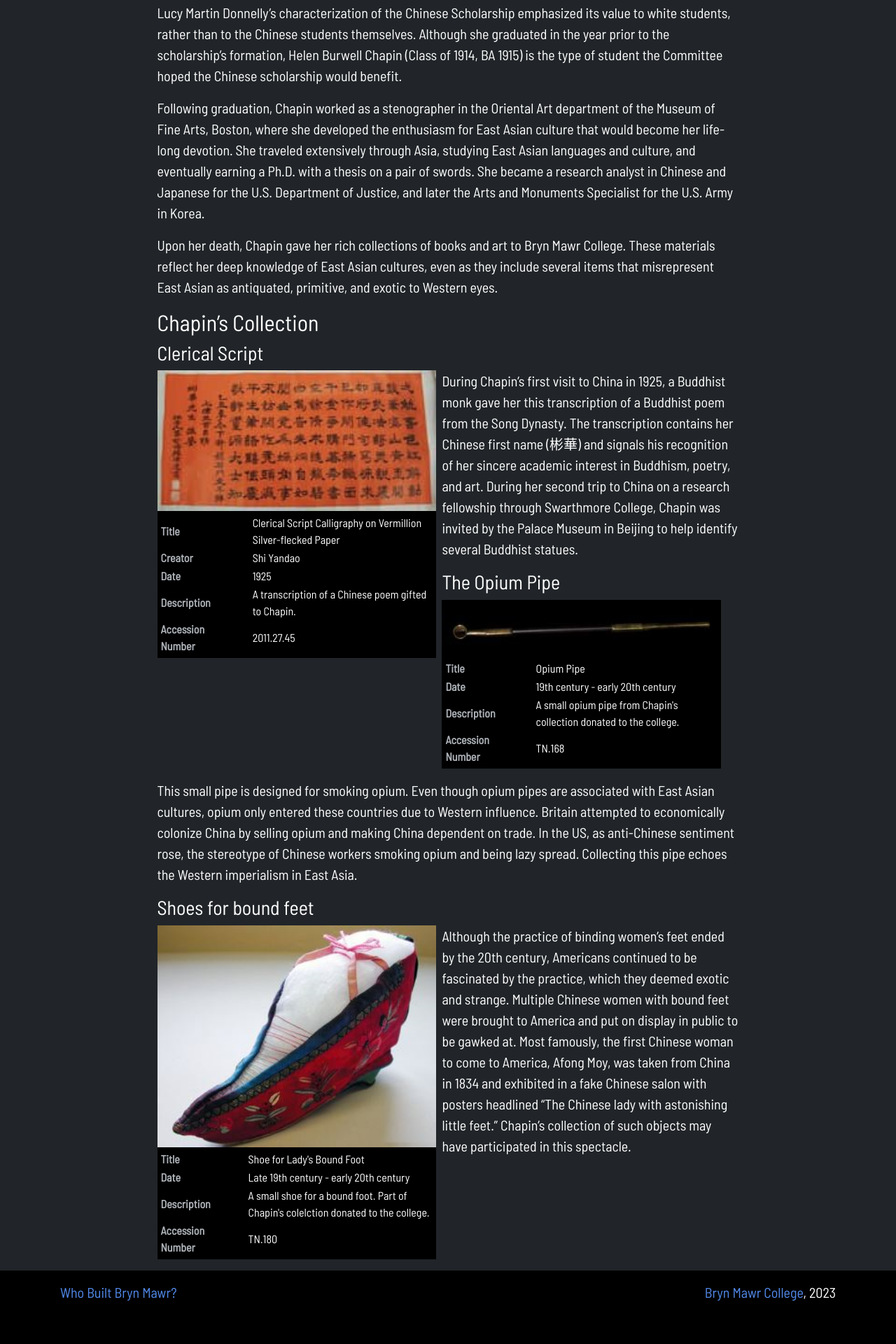
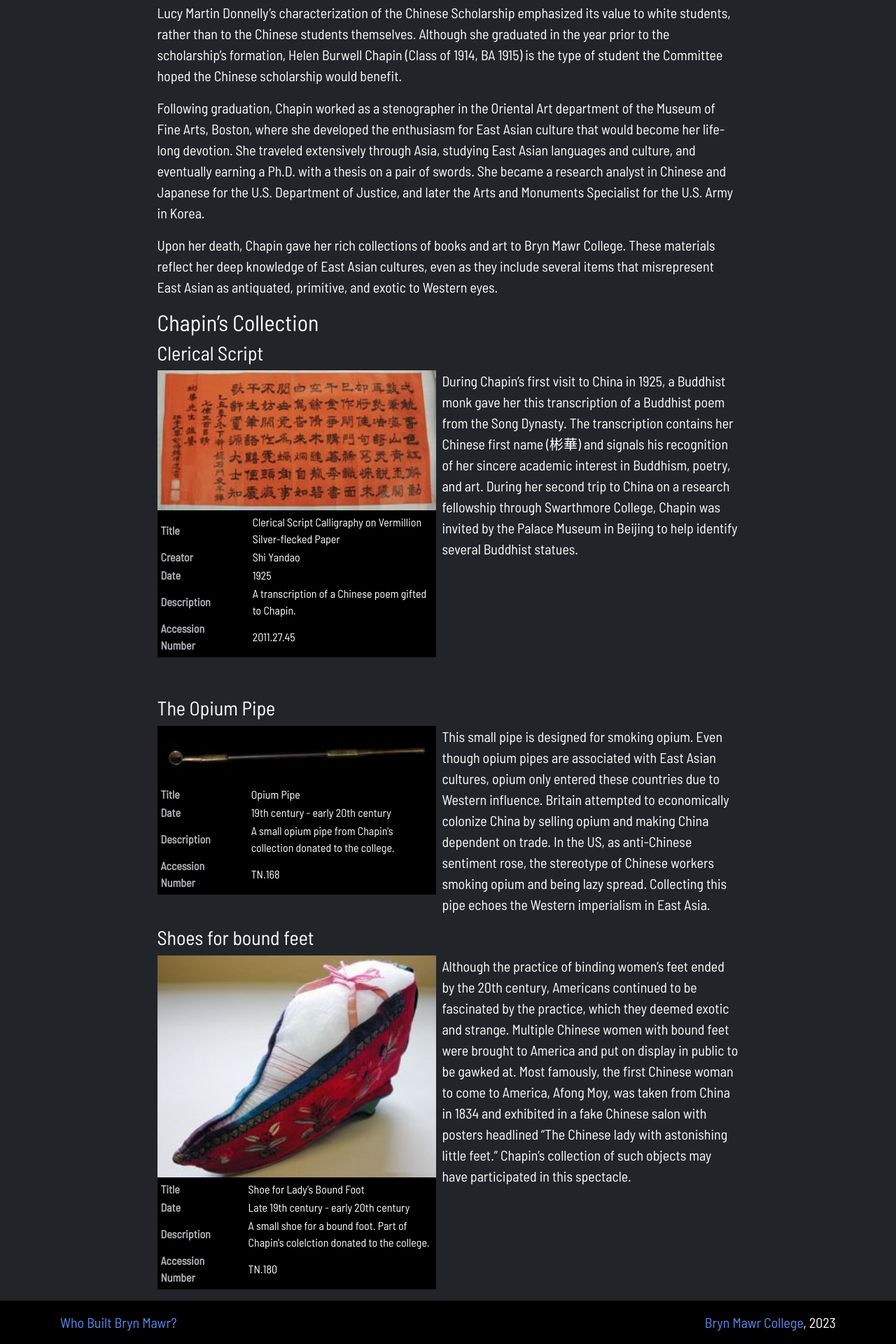
Before and after one commit to digbmc/wbbm, a Jekyll site: the page built from current/disoriented/japanese-chinese-scholarships.md, in a window 1280 px wide. Shown: the part 946-2866 px from the top of the page at 70% size. Built offline with Jekyll 4.4.1, drawn with Linux system fonts in a browser that asks for light colours; before the commit the page ends 2823 px from its top, so only the background shows below that.

Commit message:
editing photo placement

```diff
--- a/_data/media.yml
+++ b/_data/media.yml
@@ -434,7 +434,7 @@
 
 - item_id: media_045
   item_type: image
-  item_location: /assets/images/media_045.jpg
+  item_location: /assets/images/media_045.png
   title: Clerical Script Calligraphy on Vermillion Silver-flecked Paper
   creator: Shi Yandao
   date: 1925
--- a/current/disoriented/japanese-chinese-scholarships.md
+++ b/current/disoriented/japanese-chinese-scholarships.md
@@ -28,12 +28,12 @@
 {% include media.html item_id="media_045" align="left" %}
 
 During Chapin's first visit to China in 1925, a Buddhist monk gave her this transcription of a Buddhist poem from the Song Dynasty. The transcription contains her Chinese first name (彬華) and signals his recognition of her sincere academic interest in Buddhism, poetry, and art. During her second trip to China on a research fellowship through Swarthmore College, Chapin was invited by the Palace Museum in Beijing to help identify several Buddhist statues.
-
-
-
-
-
-
+<br />
+<br />
+<br />
+<br />
+<br />
+<br />
 
 ### The Opium Pipe
 
```
Also changed, not shown: assets/images/media_045.jpg (deleted).
